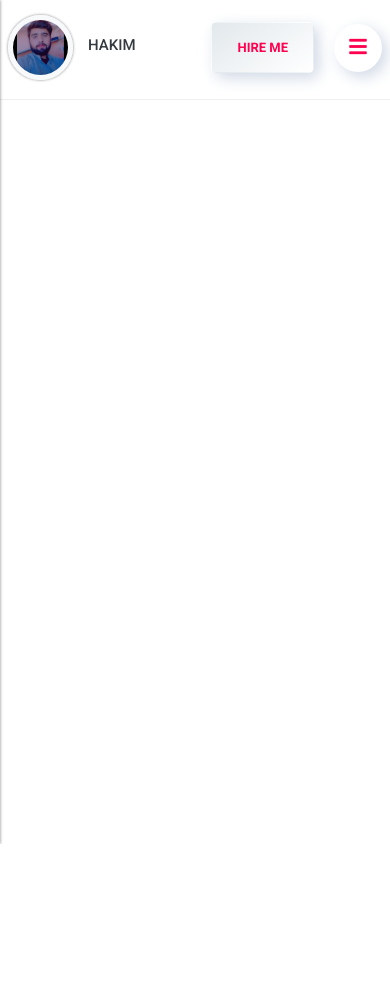
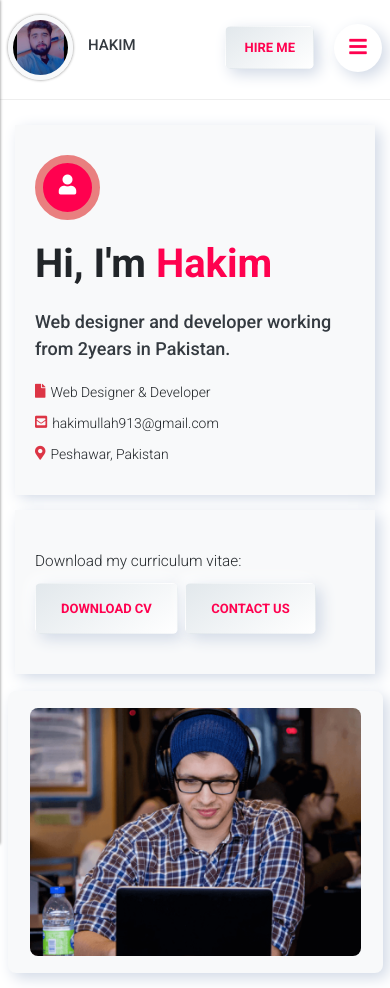
Before and after one commit to hakimullah-cs/My_Personal_Portfolio_Website, a plain HTML site: page index.html in a window 390 px wide. Before the commit the page ends 844 px from the top, so only its background shows below. Drawn offline with nearby package versions, Linux system fonts and the light colour scheme.

Commit message:
Making Responsive Hero Section

```diff
--- a/CSS_Files/Responsive.css
+++ b/CSS_Files/Responsive.css
@@ -69,7 +69,7 @@
         color: #6c757d !important;
     }
     .header .navigation-bar .navbar-list .navbar-link:hover{
-        color: #ff014f !important;
+        color:#ff014f !important;
     }
     .header .navbar-list .social-icons{
         margin-top: 4rem;
@@ -109,6 +109,8 @@
         color: #212529;
         transition: all 0.23s ease-in-out;
     }
+
+
     /* --------------- Header Styling End ---------------- */
 
 }
@@ -126,5 +128,17 @@
     .header .navigation-bar{
         padding: 1.5rem 8px !important;
     }
+    .header .navigation-bar .hire-me-btn{
+        padding: 10px 18px;    }
+
     /* --------------- Header Styling End ---------------- */
+    .hero .left-first-container .hero-section-descr h1{
+        font-size: 4rem;
+        font-weight: bold;
+        margin-bottom: 2rem;
+    }
+    .hero{
+
+        margin-top: 1rem;
+    }
 }
--- a/CSS_Files/index.css
+++ b/CSS_Files/index.css
@@ -115,7 +115,7 @@ body{
 }
 
 .header .navigation-bar .navbar-list .navbar-link:hover{
-    color:#bf3a30;
+    color:var(--red);
 }
 
 .header .navigation-bar .navbar-right-side-container{
@@ -172,3 +172,103 @@ transform: scale(1.1);
     display: none;
 }
 /* ---//////---- Header Styling End ---//////---- */
+
+
+/* ---//////---- Hero Styling Start ---//////---- */
+.hero{
+    width: 100%;
+    /* min-height: 100vh; */
+    display: flex;
+    justify-content: center;
+    align-items: center;
+    margin-top: 5rem;
+}
+.hero .right-side-container{
+    border: 12px solid var(--light);
+    background:var(--light);
+    box-shadow:5px 5px 15px #D1D9E6,
+               -5px -5px 15px #ffffff;
+    border-radius: 8px;
+    padding: 5px 10px;
+}
+
+.hero .right-side-container img{
+    border-radius: 8px;
+    transition: all 0.5s ease-in-out;
+    z-index: -1;
+}
+.hero .right-side-container img:hover{
+    transform: scale(1.02);
+}
+.hero .left-first-container{
+    background:var(--light);
+    box-shadow:5px 5px 15px #D1D9E6,
+               -5px -5px 15px #ffffff;
+   padding: 3rem 2rem;
+   transition: all 0.5s ease-in-out;
+}
+.hero .left-first-container .hero-section-icon{
+    width: 6.5rem;
+    border-radius: 50%;
+    height: 6.5rem;
+    border: 8px solid rgb(233, 127, 127);
+    background: #ff014f;
+    text-align: center;
+    margin-bottom: 2rem;
+}
+.hero .left-first-container .hero-section-icon i{
+    font-size: 2rem;
+color: #fff;
+margin-top: 1.2rem;
+}
+.hero .left-first-container .hero-section-descr h1{
+    font-size: 5rem;
+    font-weight: bold;
+    margin-bottom: 2rem;
+}
+.hero .left-first-container .hero-section-descr h1 span{
+    color: #ff014f;
+}
+
+.hero .left-first-container .hero-section-descr p{
+    font-size: 1.8rem;
+    font-weight: light;
+    color: var(--dark);
+    margin-bottom: 2rem;
+}
+.hero .left-first-container:hover{
+    transform: translateY(-10px);
+}
+
+.hero .left-second-container{
+    background:var(--light);
+    box-shadow:5px 5px 15px #D1D9E6,
+               -5px -5px 15px #ffffff;
+   padding: 4rem 2rem;
+   transition: all 0.5s ease-in-out;
+}
+.hero .hero-section-btns a{
+    display: inline-block;
+    text-decoration: none;
+    text-transform: uppercase;
+    color:#ff014f;
+    font-size: 13px;
+    font-weight: bold;
+    padding: 14px 25px;
+    line-height: 21px;
+    border-radius: 6px;
+    background:linear-gradient(145deg, #e2e8ec, #ffffff);
+    box-shadow:5px 5px 15px #D1D9E6,
+               -5px -5px 15px #ffffff;
+    transition: all 0.6s ease-in-out;
+}
+.hero .hero-section-btns a:hover{
+   transform: translateY(-6px);
+   background-color: #bf3a30;
+background-image: linear-gradient(315deg, #bf3a30 0%, #864ba2 74%);
+   color: var(--light);
+}
+.hero .left-second-container:hover{
+    transform: translateY(-10px);
+}
+/* ---//////---- Hero Styling End ---//////---- */
--- a/JS_Files/index.js
+++ b/JS_Files/index.js
@@ -9,4 +9,5 @@ menuicon.addEventListener("click",(e)=>{
 closeicon.addEventListener("click",(e)=>{
    menulist.classList.remove("active");
 });
+
 //---/**********/Header Functonality JSCode End /**************/--- */
--- a/index.html
+++ b/index.html
@@ -51,7 +51,7 @@
           <p class="profile-desc">Creative and self-starting Front-End Developer with 5 years experience building stable eCommerce websites and apps in fast-paced, collaborative environments</p>
         </div>
         <hr>
-        <li class="navbar-item"><a href="#" class="navbar-link">I Am</a></li>
+        <li class="navbar-item"><a href="#hero" class="navbar-link">I Am</a></li>
         <li class="navbar-item"><a href="#" class="navbar-link">My Experience</a></li>
         <li class="navbar-item"><a href="#" class="navbar-link">Education</a></li>
         <li class="navbar-item"><a href="#" class="navbar-link">Resume</a></li>
@@ -78,5 +78,61 @@
       </nav>
     </header>
     <!-- ---***********--- Header End ---*********--- -->
+
+    <!-- ---************* Main Start *************--- -->
+    <main>
+      <!-- ---************* Hero Section Start ************--- -->
+      <section class="hero" id="hero">
+        <div class="container-fluid p-4">
+          <div class="row justify-content-center align-items-center gap-1">
+
+            <div class="left-side-container col-12 col-lg-4">
+
+              <div class="left-first-container col-12 mb-4">
+                <div class="hero-section-icon">
+                  <i class="fas fa-user"></i>
+                </div>
+                <div class="hero-section-descr">
+                  <h1>Hi, I'm <span>Hakim</span></h1>
+                  <p>Web designer and developer working from 2years in Pakistan.</p>
+                </div>
+
+                <div class="personal-info-box">
+                  <div class="box d-flex gap-2 align-items-center mb-3">
+                    <i class="fas fa-file fs-4 text-danger"></i>
+                    <span class="fs-4 fw-light">Web Designer & Developer</span>
+                  </div>
+                  <div class="box d-flex gap-2 align-items-center mb-3">
+                    <i class="fas fa-envelope-square fs-4 text-danger"></i>
+                    <span class="fs-4 fw-light">hakimullah913@gmail.com</span>
+                  </div>
+                  <div class="box d-flex gap-2 align-items-center">
+                    <i class="fas fa-map-marker-alt fs-4 text-danger"></i>
+                    <span class="fs-4 fw-light">Peshawar, Pakistan</span>
+                  </div>
+                </div>
+              </div>
+
+              <div class="left-second-container col-12">
+                <p class="fs-3 fw-light">Download my curriculum vitae:</p>
+                <div class="hero-section-btns mt-3">
+                 <a href="/CV/HAkim Ullah.pdf" download="HakimCV" class="btn  shadow-text-danger text-uppercase me-2">Download CV</a>
+                 <a href="#" class="btn  shadow-text-danger text-uppercase">Contact us</a>
+                </div>
+              </div>
+
+
+            </div>
+
+            <div class="right-side-container col-12 col-lg-7 mt-sm-0 mt-4">
+              <img src="/Images/hero-img.png" alt="hero-section-img" class="img-fluid">
+            </div>
+
+          </div>
+        </div>
+      </section>
+      <!-- ---************* Hero Section End ************--- -->
+    </main>
+    <!-- ---************* Main End *************--- -->
   </body>
 </html>
```
Also changed, not shown: Images/hero-img.png (added), 1 other file.
